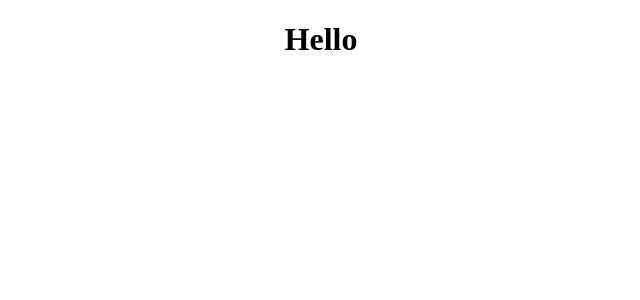
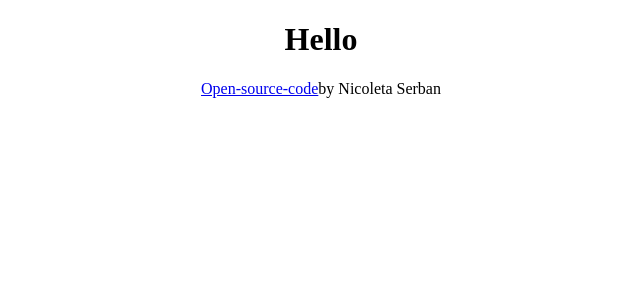
Before and after one commit to nicole1312/Forecast-React-App, a React (Create React App) app: page / in a window 1280 px wide. Shown: the top 300 px of the page, without its empty margins (319-959 px from the left). Built offline with nearby package versions, Linux system fonts and the light colour scheme.

Commit message:
Added the GitHub repository URL

```diff
--- a/src/App.js
+++ b/src/App.js
@@ -4,6 +4,15 @@ function App() {
   return (
     <div className="App">
       <h1> Hello</h1>
+      <footer>
+        <a
+          href="https://github.com/nicole1312/forecast-react-app"
+          target="-blank"
+        >
+          Open-source-code
+        </a>
+        by Nicoleta Serban
+      </footer>
     </div>
   );
 }
```
